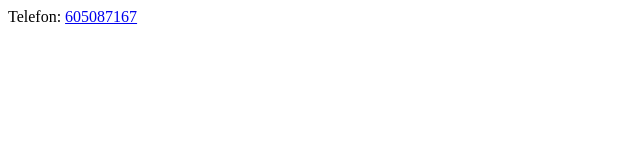
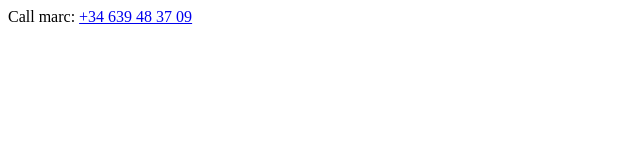
Before and after one commit to Marc-Calafell/ThinkedingTouches, a website: page clicktocall.html in a window 1280 px wide. Shown: the whole page, without its empty margins (0-640 px from the left). Drawn offline with Linux system fonts and the light colour scheme.

Commit message:
added clicktocall

```diff
--- a/clicktocall.html
+++ b/clicktocall.html
@@ -6,7 +6,7 @@
 </head>
 <body>
 
-Telefon: <a href="tel:+34605087167">605087167</a>
+Call marc: <a href="tel:+34639483709">+34 639 48 37 09</a>
 
 </body>
 </html>
```
